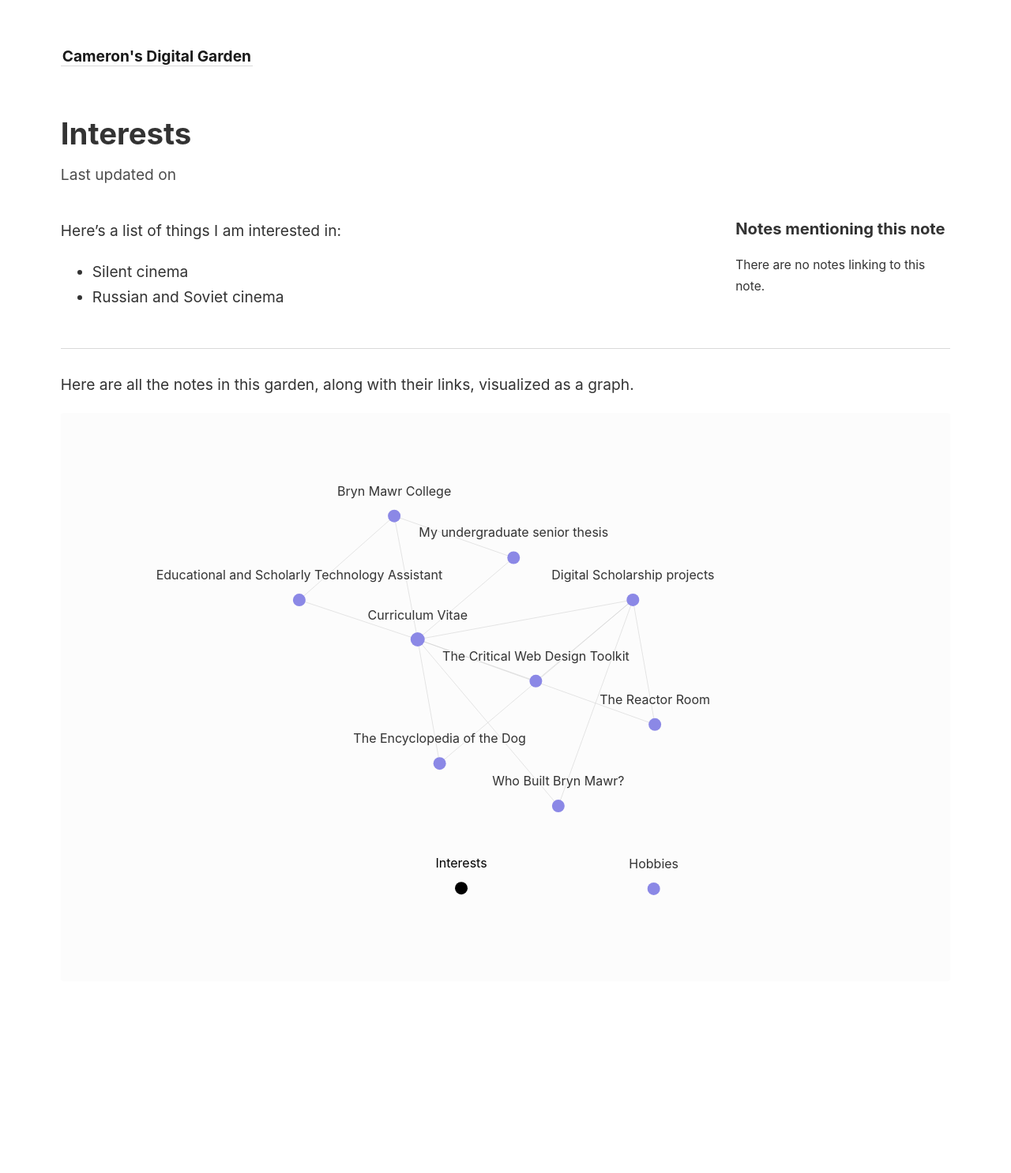
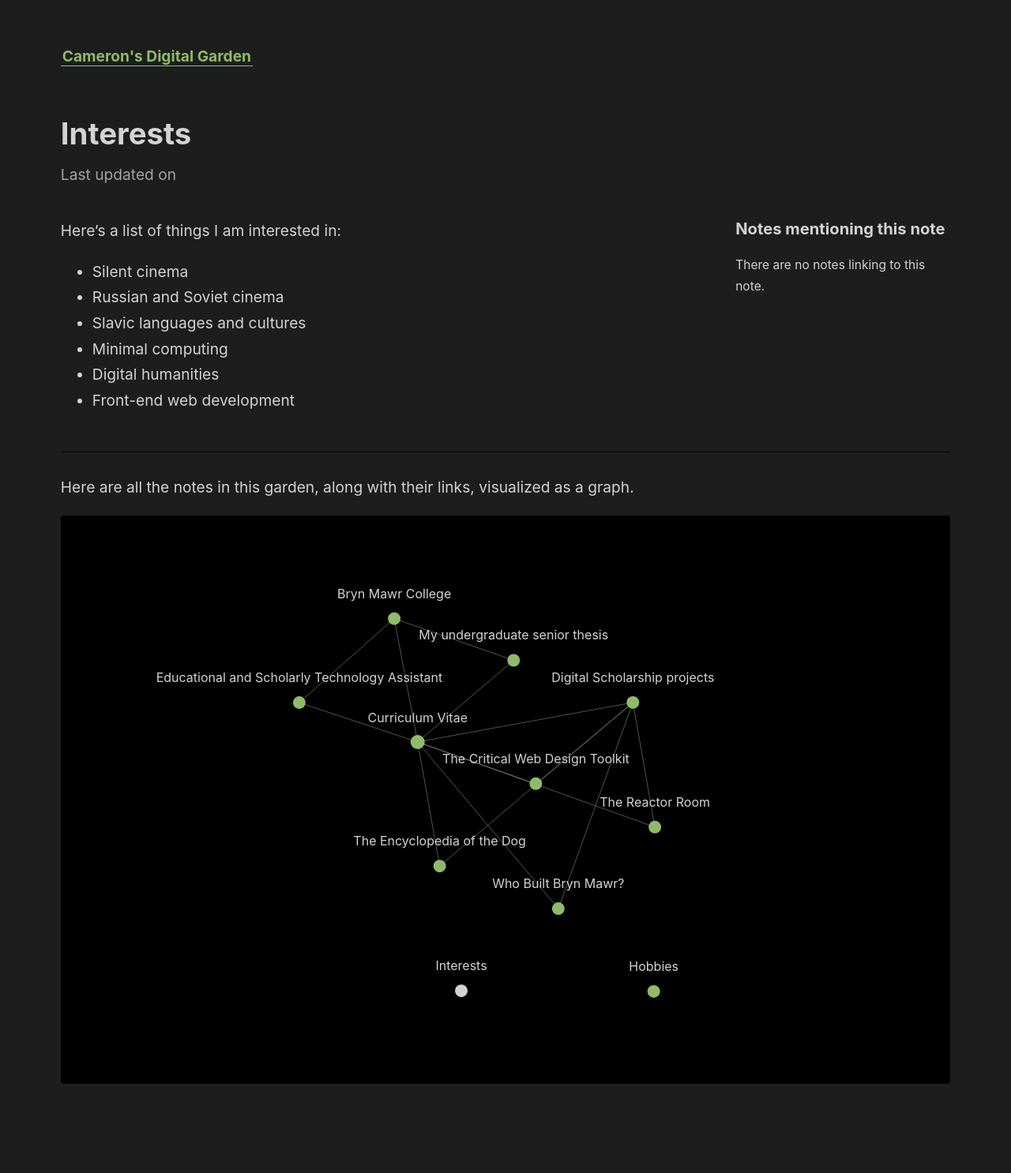
Before and after one commit to cboucher01/cboucher01.github.io, a Jekyll site: the page built from _notes/interests.md, in a window 1280 px wide. Shown: the whole page at 79% size. Built offline with Jekyll 4.4.1, drawn with Linux system fonts in a browser that asks for light colours; before the commit the page ends 1355 px from its top, so only the background shows below that.

Commit message:
update site appearance

```diff
--- a/_includes/link-previews.html
+++ b/_includes/link-previews.html
@@ -1,37 +1,4 @@
 <!-- That file is not particularly elegant. This will need a refactor at some point. -->
-<style>
-  content a.internal-link {
-    border-color: #8b88e6;
-    background-color: #efefff;
-  }
-
-  #tooltip-wrapper {
-    background: white;
-    padding: 1em;
-    border: 1px solid #ddd;
-    border-radius: 4px;
-    overflow: hidden;
-    position: absolute;
-    width: 400px;
-    height: 250px;
-    font-size: 0.8em;
-    box-shadow: 0 5px 10px rgba(0,0,0,0.1);
-    opacity: 0;
-    transition: opacity 100ms;
-  }
-
-  #tooltip-wrapper:after {
-		content: "";
-		position: absolute;
-		z-index: 1;
-		bottom: 0;
-		left: 0;
-		pointer-events: none;
-		background-image: linear-gradient(to bottom, rgba(255,255,255, 0), rgba(255,255,255, 1) 90%);
-		width: 100%;
-		height: 75px;
-  }
-</style>
 
 <div style="opacity: 0; display: none;" id='tooltip-wrapper'>
   <div id='tooltip-content'>
--- a/_includes/notes_graph.html
+++ b/_includes/notes_graph.html
@@ -1,44 +1,3 @@
-<style>
-  .links line {
-    stroke: #ccc;
-    opacity: 0.5;
-  }
-
-  .nodes circle {
-    cursor: pointer;
-    fill: #8b88e6;
-    transition: all 0.15s ease-out;
-  }
-
-  .text text {
-    cursor: pointer;
-    fill: #333;
-    text-shadow: -1px -1px 0 #fafafabb, 1px -1px 0 #fafafabb, -1px 1px 0 #fafafabb, 1px 1px 0 #fafafabb;
-  }
-
-  .nodes [active],
-  .text [active] {
-    cursor: pointer;
-    fill: black;
-  }
-
-  .inactive {
-    opacity: 0.1;
-    transition: all 0.15s ease-out;
-  }
-
-  #graph-wrapper {
-    background: #fcfcfc;
-    border-radius: 4px;
-    height: auto;
-  }
-
-  #graph-wrapper > svg {
-    max-width: 100%;
-    display: block;
-  }
-</style>
-
 <div id="graph-wrapper">
   <script>
     window.addEventListener("load", loadGraph);
--- a/_notes/interests.md
+++ b/_notes/interests.md
@@ -5,3 +5,7 @@ title: Interests
 Here's a list of things I am interested in:
 - Silent cinema
 - Russian and Soviet cinema
+- Slavic languages and cultures
+- Minimal computing
+- Digital humanities
+- Front-end web development
--- a/_sass/_style.scss
+++ b/_sass/_style.scss
@@ -1,8 +1,10 @@
-$color-primary: hsl(0, 0%, 10%);
-$color-text: hsl(0, 0%, 20%);
-$color-subtext: hsl(0, 0%, 30%);
-$color-border: hsl(0, 0%, 85%);
-$color-box-background: mix($color-primary, white, 4%);
+$color-primary: #8FBB68;
+$color-text: lightgrey;
+$color-subtext: rgb(164, 164, 164);
+$color-border: #242424;
+$color-background: #1d1d1d;
+$color-box-background: #000000;
+$color-box-background-hover: #111111;
 $border-radius: 4px;
 $font-family: -apple-system, BlinkMacSystemFont, Segoe UI, Helvetica, Arial,
   sans-serif, Apple Color Emoji, Segoe UI Emoji, Segoe UI Symbol;
@@ -14,6 +16,7 @@ body {
   line-height: 1.7;
   padding: 4vh 6vw;
   overflow-x: hidden;
+  background-color: $color-background;
   color: $color-text;
   font-size: 1rem;
   max-width: 63em;
@@ -61,7 +64,7 @@ hr {
   border: 0;
   height: 1px;
   margin: 1.5em 0;
-  background: $color-border;
+  background: $color-box-background;
 }
 
 h1,
@@ -76,14 +79,17 @@ h6 {
 }
 
 a {
-  transition: background 300ms;
+  /* transition: background 300ms;
+  transition: color 300ms;
+  transition: border-bottom 300ms;*/
   padding: 0 0.1em;
   text-decoration: none;
-  border-bottom: 1px solid $color-border;
+  border-bottom: 1px solid $color-primary;
   color: $color-primary;
   &:hover {
-    color: black !important;
-    background: #fffaf1;
+    color: $color-text !important;
+    border-bottom: 1px solid $color-text;
+    /* background: #181818; */
   }
   &:after {
     position: relative;
@@ -100,8 +106,48 @@ a {
 }
 
 *:focus {
-  background: #ffe8bc !important;
+  background: $color-primary !important;
   color: black !important;
+}
+
+content a.internal-link {
+  /* transition: background 300ms;
+  transition: color 300ms;
+  transition: border-bottom 300ms; */
+  border-color: $color-primary;
+  background-color: $color-box-background;
+  &:hover {
+    color: $color-text !important;
+    border-bottom: 1px solid $color-text;
+    background: $color-box-background-hover;
+  }
+}
+
+#tooltip-wrapper {
+  background: rgb(0, 0, 0);
+  padding: 1em;
+  border: 1px solid $color-border;
+  border-radius: 4px;
+  overflow: hidden;
+  position: absolute;
+  width: 400px;
+  height: 250px;
+  font-size: 0.8em;
+  box-shadow: 0 5px 10px rgba(0,0,0,0.1);
+  opacity: 0;
+  transition: opacity 100ms;
+}
+
+#tooltip-wrapper:after {
+  content: "";
+  position: absolute;
+  z-index: 1;
+  bottom: 0;
+  left: 0;
+  pointer-events: none;
+  background-image: linear-gradient(to bottom, rgba(255,255,255, 0), rgb(0, 0, 0) 90%);
+  width: 100%;
+  height: 75px;
 }
 
 nav {
@@ -136,11 +182,51 @@ code {
 .invalid-link {
   color: #444444;
   cursor: help;
-  background: #fafafa;
   padding: 0 0.1em;
 }
 
 .invalid-link-brackets {
-  color: #ccc;
+  color: #444444;
   cursor: help;
 }
+
+/* Notes Graph */
+
+.links line {
+  stroke: $color-subtext;
+  opacity: 0.5;
+}
+
+.nodes circle {
+  cursor: pointer;
+  fill: $color-primary;
+  transition: all 0.15s ease-out;
+}
+
+.text text {
+  cursor: pointer;
+  fill: $color-text;
+  /* text-shadow: -1px -1px 0 #fafafabb, 1px -1px 0 #fafafabb, -1px 1px 0 #fafafabb, 1px 1px 0 #fafafabb; */
+}
+
+.nodes [active],
+.text [active] {
+  cursor: pointer;
+  fill: $color-text;
+}
+
+.inactive {
+  opacity: 0.1;
+  transition: all 0.15s ease-out;
+}
+
+#graph-wrapper {
+  background: $color-box-background;
+  border-radius: 4px;
+  height: auto;
+}
+
+#graph-wrapper > svg {
+  max-width: 100%;
+  display: block;
+}
```
Also changed, not shown: _pages/index.md (+1 -1 lines).
